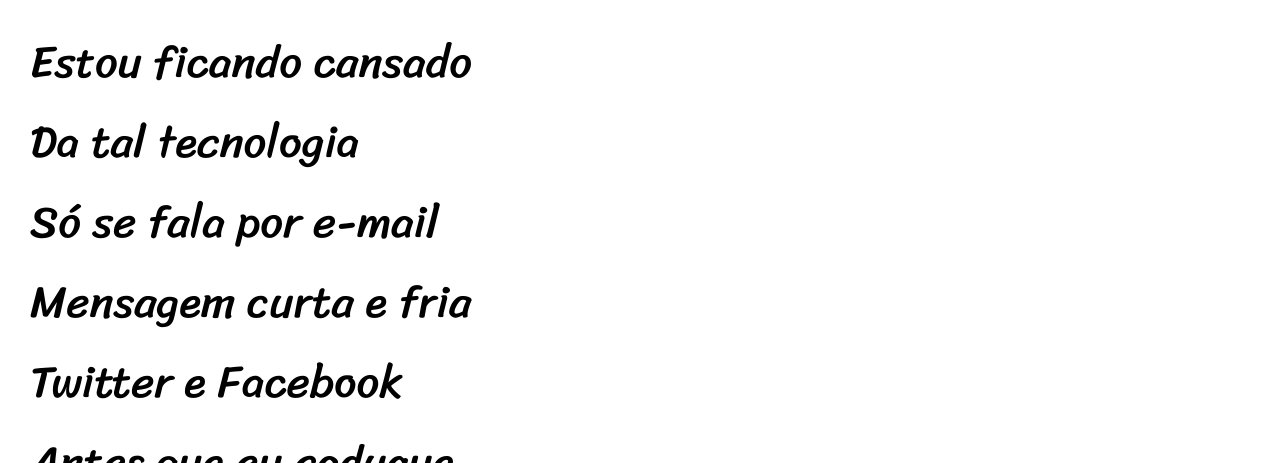
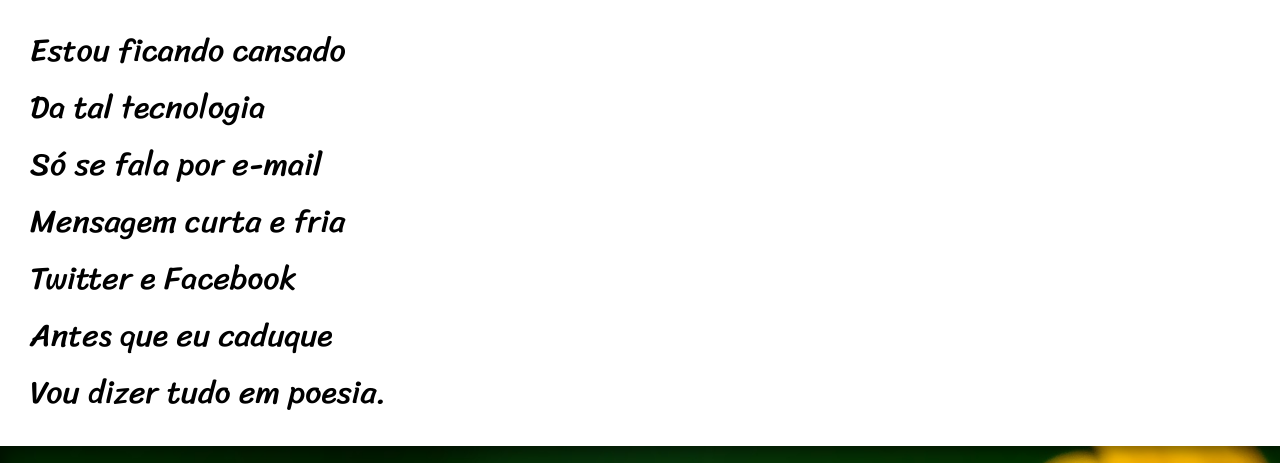
Before and after one commit to viniNascimento63/HTML-CSS, a plain HTML site: page Módulo 3/desafios/cordel/index.html in a window 1280 px wide. Shown: the part 263-726 px from the top of the page. Drawn offline with Linux system fonts and the light colour scheme.

Commit message:
Projeto finalizado

```diff
--- a/Módulo 3/desafios/cordel/estilo/style.css
+++ b/Módulo 3/desafios/cordel/estilo/style.css
@@ -51,7 +51,7 @@ header > p > a:hover {
 /* Conteúdo principal */
 
 p.estrofe {
-    font: normal normal 3.5vw var(--fonte-conteudo);
+    font: normal normal 2.5vw var(--fonte-conteudo);
     margin: 20px;
     margin-left: 25px;
     padding: 5px;
```
